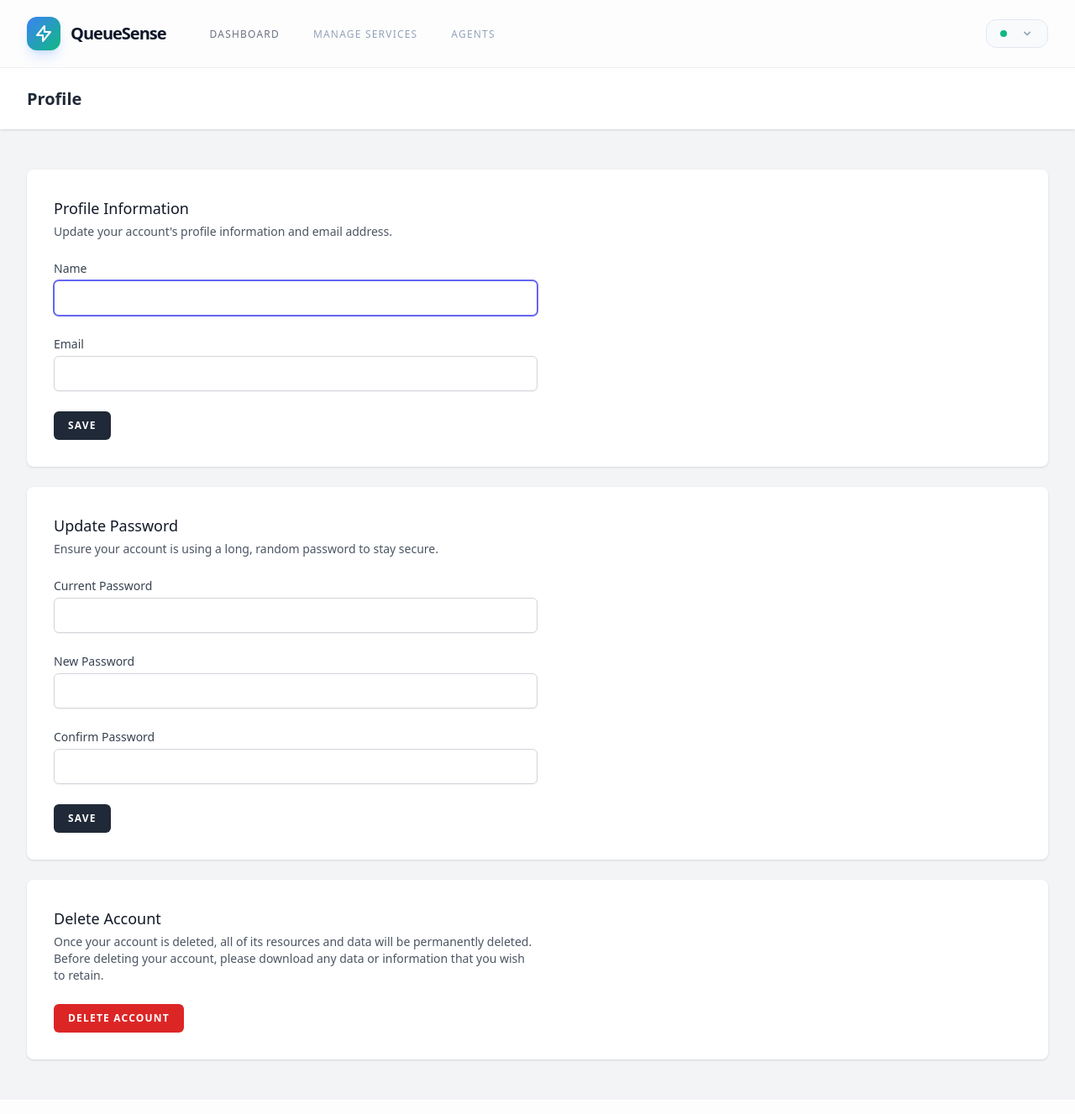
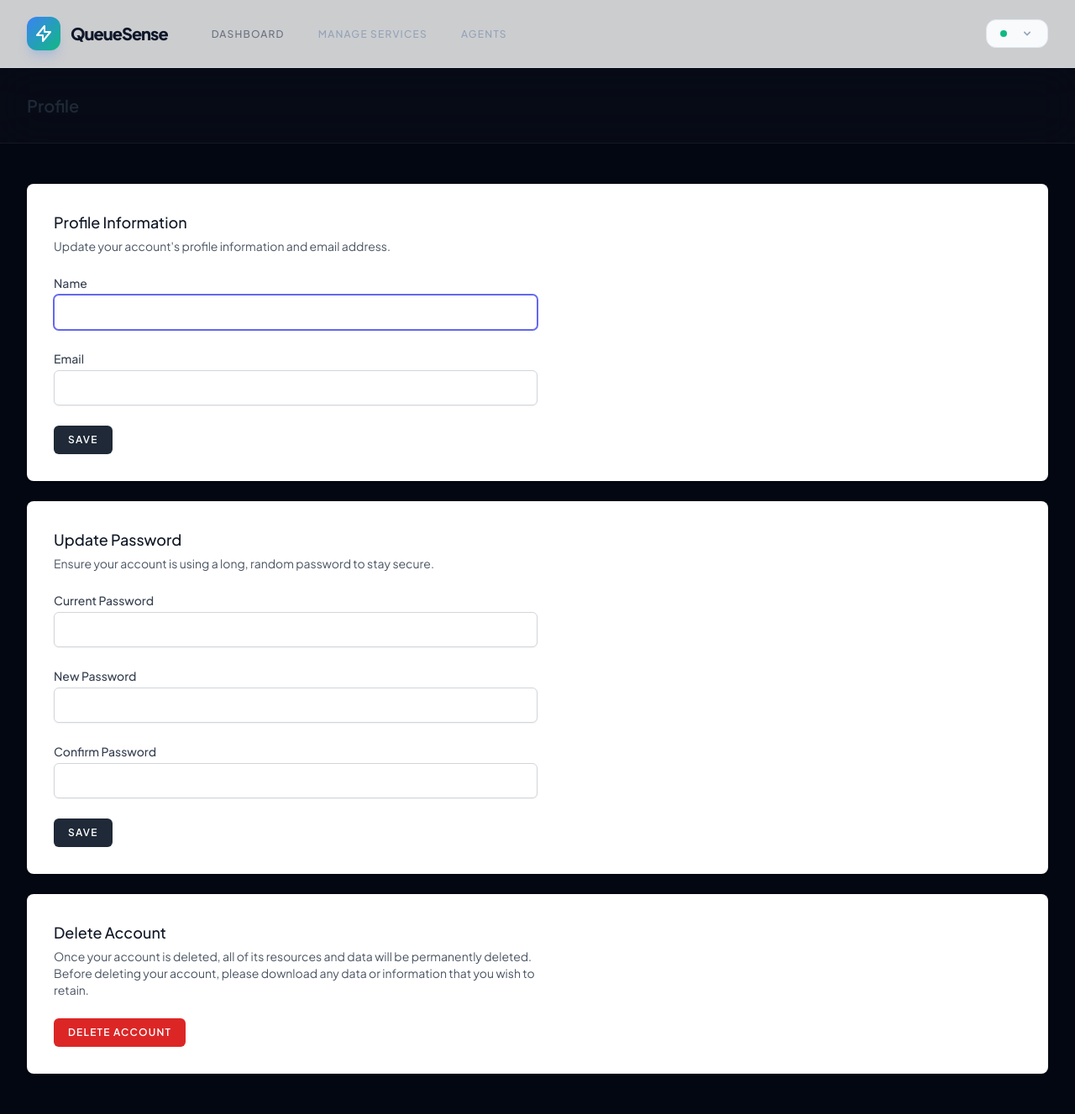
Before and after one commit to HalimaSabri/QueueSense, a Laravel app: page /profile in a window 1280 px wide. Shown: the whole page at 84% size. Before the commit the page ends 1265 px from the top, so only its background shows below. Run offline with Laravel 12, Linux system fonts and the light colour scheme; a user stored in the database is signed in; data comes from the database, SQL or seed files in the repository; style sheets or scripts are compiled from the project's sources; some libraries are stand-ins or nearby versions.

Commit message:
still changing the design

```diff
--- a/resources/views/layouts/app.blade.php
+++ b/resources/views/layouts/app.blade.php
@@ -5,23 +5,24 @@
         <meta name="viewport" content="width=device-width, initial-scale=1">
         <meta name="csrf-token" content="{{ csrf_token() }}">
 
-        <title>{{ config('app.name', 'Laravel') }}</title>
+        <title>{{ config('app.name', 'QueueSense') }}</title>
 
         <!-- Fonts -->
-        <link rel="preconnect" href="https://fonts.bunny.net">
-        <link href="https://fonts.bunny.net/css?family=figtree:400,500,600&display=swap" rel="stylesheet" />
+        <link rel="preconnect" href="https://fonts.googleapis.com">
+        <link rel="preconnect" href="https://fonts.gstatic.com" crossorigin>
+        <link href="https://fonts.googleapis.com/css2?family=Outfit:wght@100..900&family=Plus+Jakarta+Sans:ital,wght@0,200..800;1,200..800&display=swap" rel="stylesheet">
 
         <!-- Scripts -->
         @vite(['resources/css/app.css', 'resources/js/app.js'])
     </head>
-    <body class="font-sans antialiased">
-        <div class="min-h-screen bg-gray-100">
+    <body class="font-sans antialiased bg-[#030712] text-slate-200 selection:bg-indigo-500/30">
+        <div class="min-h-screen">
             <livewire:layout.navigation />
 
             <!-- Page Heading -->
             @if (isset($header))
-                <header class="bg-white shadow">
-                    <div class="max-w-7xl mx-auto py-6 px-4 sm:px-6 lg:px-8">
+                <header class="bg-white/[0.02] border-b border-white/5 backdrop-blur-xl">
+                    <div class="max-w-7xl mx-auto py-8 px-4 sm:px-6 lg:px-8">
                         {{ $header }}
                     </div>
                 </header>
```
